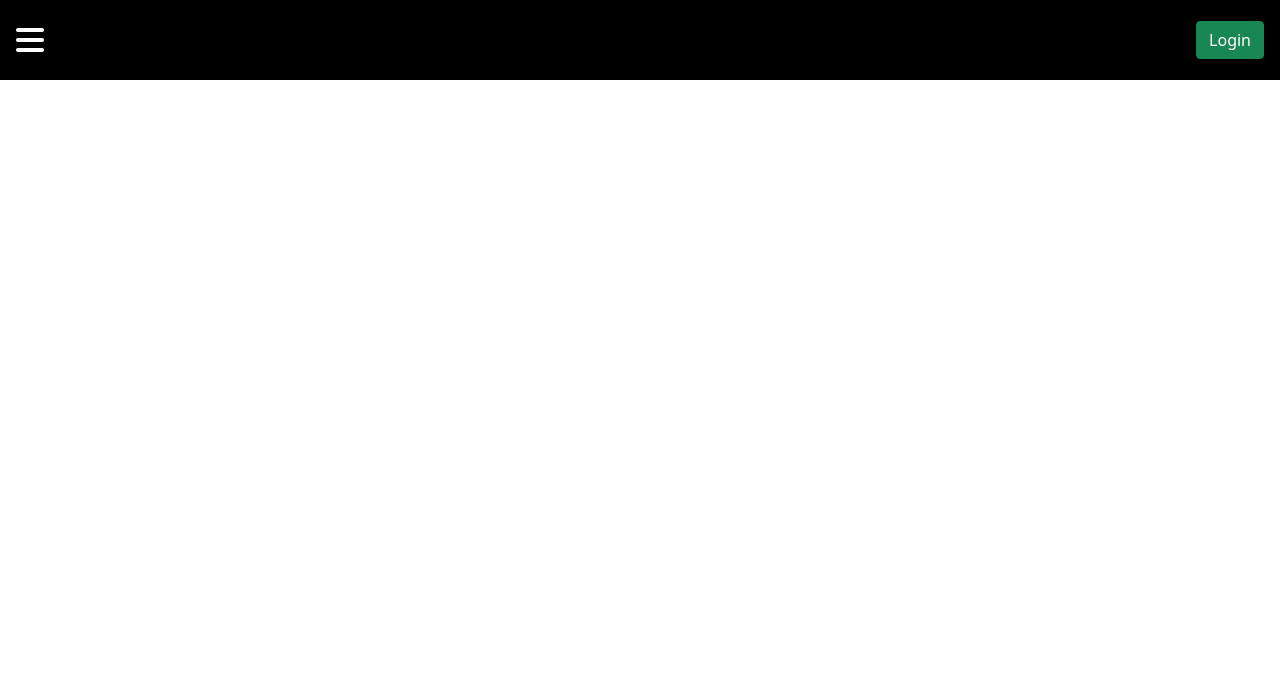
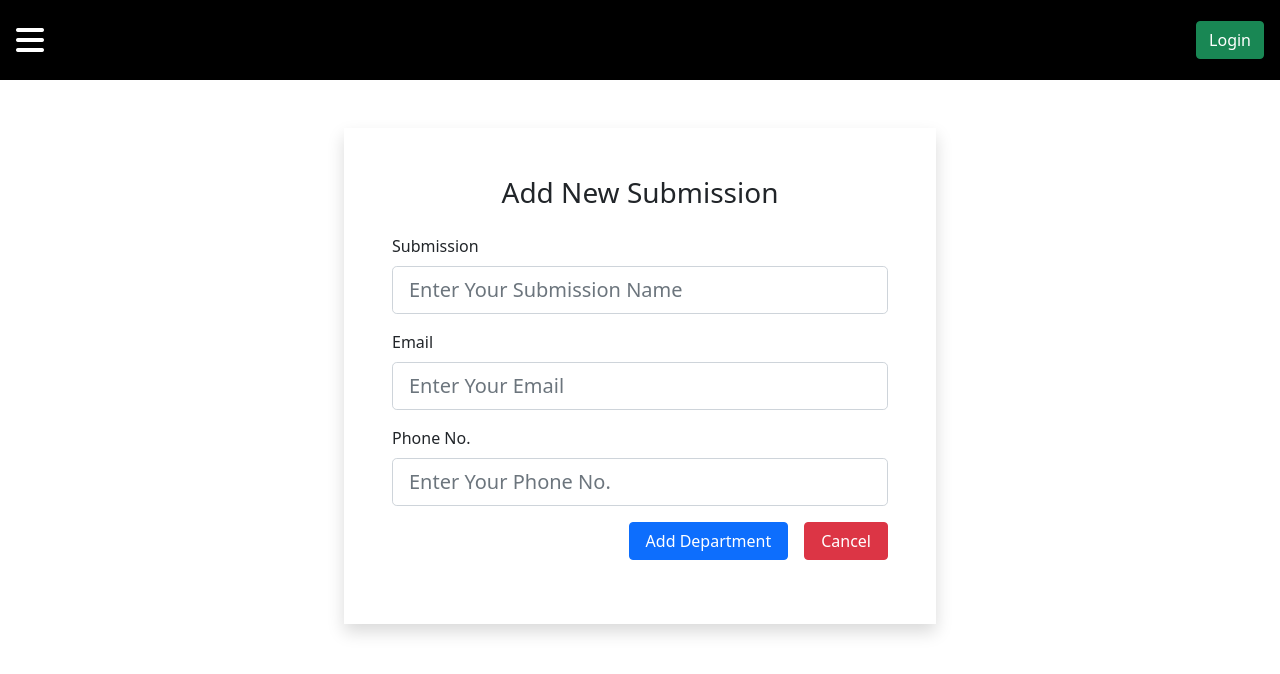
Before and after one commit to wrangzii/frontend-webproject, a React (Create React App) app: page /submission/add in a window 1280 px wide. Shown: the top 674 px of the page. Built offline with nearby package versions, Linux system fonts and the light colour scheme.

Commit message:
Recheck template

```diff
--- a/src/App.js
+++ b/src/App.js
@@ -19,6 +19,10 @@ import ListDepart from './components/departments/ListDepart';
 import EditDepart from './components/departments/EditDepart';
 import AddDepart from './components/departments/AddDepart';
 import ViewDepart from './components/departments/ViewDepart';
+
+import ListSubmission from './components/submission/ListSubmission';
+import AddSubmission from './components/submission/AddSubmission';
+
 import {
   BrowserRouter,
   Routes,
@@ -50,6 +54,8 @@ function App() {
               <Route path='/departments/add' element={<AddDepart />} />
               <Route path='/departments/edit/:id' element={<EditDepart />} />
               <Route path='/departments/:id' element={<ViewDepart />} />
+              {/* <Route path='/submission' element={<ListSubmission />} /> */}
+              <Route path='/submission/add' element={<AddSubmission />} />
               {/* <Route path="*" element={<NotFound />}></Route> */}
             </Routes>
           </div>
--- a/src/components/categories/AddCate.js
+++ b/src/components/categories/AddCate.js
@@ -35,7 +35,7 @@ const AddCate = () => {
                     return response.json();
                 }
 
-                throw new Error("Wrong input")
+                throw new Error(checkError())
             })
             .then(result => {
                 setMessage(result.message)
@@ -44,6 +44,16 @@ const AddCate = () => {
             .catch(error => {
                 createAlert(error)
             })
+
+        function checkError() {
+            let msg = ""
+            if (document.querySelector("input[type=text]").value === "") {
+                msg = "Not allow blank"
+            } else {
+                msg = "Category name is exist"
+            }
+            return msg
+        }
 
         function createAlert(message) {
             const title = document.querySelector("h3")
@@ -77,7 +87,7 @@ const AddCate = () => {
                 </div>
                 <div className="form-group">
                     <label htmlFor="description">Description</label>
-                    <input
+                    <textarea
                         type="text"
                         className="form-control form-control-lg"
                         placeholder="Enter Description"
@@ -86,7 +96,7 @@ const AddCate = () => {
                         onChange={(e) => {
                             setDescription(e.target.value)
                         }}
-                    />
+                    ></textarea>
                 </div>
                 <div className="form-group">
                     <label htmlFor="createDate">Create Date</label>
--- a/src/components/departments/AddDepart.js
+++ b/src/components/departments/AddDepart.js
@@ -11,8 +11,6 @@ const AddDepart = () => {
     const handleAddDepart = () => {
         const cookies = new Cookies();
 
-        const myHeaders = new Headers();
-        myHeaders.append("Content-Type", "application/json");
         const raw = JSON.stringify({
             departmentName
         });
--- a/src/components/form/Login.js
+++ b/src/components/form/Login.js
@@ -69,13 +69,13 @@ const Login = () => {
 				<h3><b>Login to your account</b></h3>
 				<div className="form-group mb-3">
 					<label htmlFor="username" className="mb-2">Username</label>
-					<input type="text" name="username" className="form-control" placeholder="Enter username" value={Username} onChange={(e) => {
+					<input type="text" name="username" className="form-control" placeholder="Enter username" value={Username.trim()} onChange={(e) => {
 						setUsername(e.target.value)
 					}} />
 				</div>
 				<div className="form-group mb-3">
 					<label htmlFor="password" className="mb-2">Password</label>
-					<input type="password" name="password" className="form-control" placeholder="Password" value={Password} onChange={(e) => {
+					<input type="password" name="password" className="form-control" placeholder="Password" value={Password.trim()} onChange={(e) => {
 						setPassword(e.target.value)
 					}} />
 				</div>
--- /dev/null
+++ b/src/components/submission/AddSubmission.js
@@ -0,0 +1,138 @@
+import { React, useState } from "react";
+import "../submission/Submit.css";
+import { Cookies } from "react-cookie";
+import { Link } from "react-router-dom";
+
+const AddSubmission = () => {
+    const [name, setName] = useState("");
+    const [email, setEmail] = useState("");
+    const [phone, setPhone] = useState("");
+    const [message, setMessage] = useState("");
+    const $ = document.querySelector.bind(document)
+
+    const addSubmission = () => {
+        const cookies = new Cookies();
+
+        const raw = JSON.stringify({
+            name,
+            email,
+            phone
+        });
+        const requestOptions = {
+            method: 'POST',
+            headers: {
+                'Authorization': 'Bearer ' + cookies.get('token'),
+                'Content-Type': 'application/json'
+            },
+            body: raw,
+            redirect: 'follow'
+        };
+        fetch("http://localhost:8080/submission/add", requestOptions)
+            .then(response => {
+                if (response.ok) {
+                    return response.json()
+                }
+
+                throw Error(checkError())
+            })
+            .then(result => {
+                console.log(result);
+                setMessage(result.message)
+                // navigate('/departments')
+            })
+            .catch(error => {
+                createAlert(error)
+            });
+
+        function checkError() {
+            let msg = ""
+            if ($("input[type=text]").value === "" || $("input[type=email]").value === "" || $("input[type=number]").value === "") {
+                msg = "Not allow blank"
+            } else {
+                msg = "User name is exist"
+            }
+            return msg
+        }
+
+        function createAlert(message) {
+            const title = $("h3")
+            const alert = document.createElement("p")
+            if (!$(".alert-danger")) {
+                title.after(alert)
+            } else {
+                $(".alert-danger").remove()
+                title.after(alert)
+            }
+
+            alert.textContent = message
+            alert.setAttribute("class", "alert alert-danger")
+        }
+    }
+
+    return (
+        // <div className="submit">
+        //     <form >
+        //         <input
+        //             type="text"
+        //             value={name}
+        //             placeholder="Name"
+        //             onChange={(e) => setName(e.target.value)} />
+
+        //         <input
+        //             type="email"
+        //             value={email}
+        //             placeholder="Email"
+        //             onChange={(e) => setEmail(e.target.value)} />
+
+        //         <input
+        //             type="number"
+        //             value={phone}
+        //             placeholder="Phone Number"
+        //             onChange={(e) => setPhone(e.target.value)} />
+
+        //         <button type="button" onClick={handleSubmit}>Submit</button>
+
+        //         <div className=" alert-success">{message ? <p>{message}</p> : null}</div>
+        //     </form>
+        // </div>
+        <div className="col-12 col-md-9 col-lg-6 mx-auto shadow p-3 p-md-5">
+            <h3 className="text-center mb-4">Add New Submission</h3>
+            <div className="form-group">
+                <label htmlFor="departmentId">Submission</label>
+                <input
+                    type="text"
+                    className="form-control form-control-lg"
+                    placeholder="Enter Your Submission Name"
+                    name="name"
+                    value={name.trim()}
+                    onChange={(e) => setName(e.target.value)} />
+            </div>
+            <div className="form-group">
+                <label htmlFor="departmentId">Email</label>
+                <input
+                    type="email"
+                    className="form-control form-control-lg"
+                    placeholder="Enter Your Email"
+                    name="email"
+                    value={email.trim()}
+                    onChange={(e) => setEmail(e.target.value)} />
+            </div>
+            <div className="form-group">
+                <label htmlFor="departmentId">Phone No.</label>
+                <input
+                    type="number"
+                    className="form-control form-control-lg"
+                    placeholder="Enter Your Phone No."
+                    name="phone"
+                    value={phone.trim()}
+                    onChange={(e) => setPhone(e.target.value)} />
+            </div>
+            <div className="form-group text-right">
+                <button className="btn btn-primary px-3 mr-3" onClick={addSubmission}>Add Department</button>
+                <Link to="/submission" className="btn btn-danger px-3">Cancel</Link>
+            </div>
+        </div>
+    );
+}
+
+export default AddSubmission;
--- a/src/components/submission/Submit.css
+++ b/src/components/submission/Submit.css
@@ -3,6 +3,7 @@
     justify-content: center;
     margin-top: 5rem;
 }
+
 input {
     display: block;
     width: 20rem;
@@ -12,17 +13,19 @@ input {
     font-weight: 500;
     margin-bottom: 2rem;
 }
+
 button {
     border: none;
     padding: 1rem;
-    width: 21.2rem;
     font-size: 1.2em;
     border-radius: 0.2rem;
     cursor: pointer;
 }
+
 button:hover {
     background-color: white;
 }
+
 .message {
     font-size: 1.2em;
     text-align: center;
```
Also changed, not shown: src/components/submission/Submit.js (deleted, +0 -66 lines), src/components/users/AddUser.js (+40 -7 lines), src/components/submission/EditSubmission.js (added), src/components/submission/ListSubmission.js (added).
